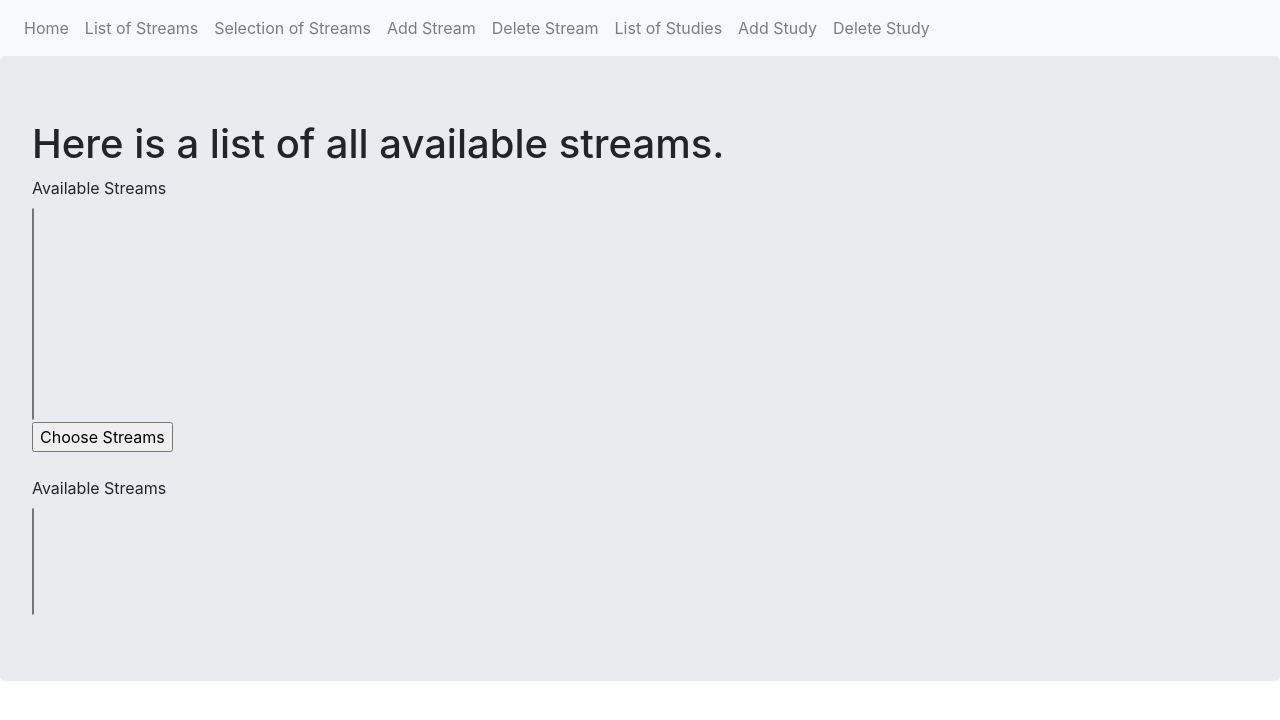
After one commit to tristanbrown/fintrist, a Flask app: page /streams/select in a window 1280 px wide. The commit adds this page. Shown: the top 720 px of the page. Run offline with Flask 2, Linux system fonts and the light colour scheme; data that the repository does not hold is empty; parts of the project's set-up code (start-up, migrations or seed data) failed here and were passed over; some libraries are stand-ins or nearby versions.

Commit message:
Create multiple-selection page for streams

```diff
--- a/src/fintrist_app/streams/forms.py
+++ b/src/fintrist_app/streams/forms.py
@@ -1,5 +1,7 @@
 from flask_wtf import FlaskForm
-from wtforms import StringField, IntegerField, SubmitField
+from wtforms import StringField, IntegerField, SubmitField, SelectMultipleField
+
+from fintrist import Stream
 
 class AddForm(FlaskForm):
 
@@ -11,3 +13,8 @@ class DelForm(FlaskForm):
 
     name = StringField('Name of Stream to Remove:')
     submit = SubmitField('Remove Stream')
+
+class SelForm(FlaskForm):
+    choices = []
+    selections = SelectMultipleField('Available Streams', choices=choices)
+    submit = SubmitField('Choose Streams')
--- /dev/null
+++ b/src/fintrist_app/streams/templates/streams/select_streams.html
@@ -0,0 +1,19 @@
+{% extends "base.html" %}
+{% block content %}
+<div class="jumbotron">
+  <h1>Here is a list of all available streams.</h1>
+  <form method="POST">
+    {# This hidden_tag is a CSRF security feature. #}
+    {{ form.hidden_tag() }}
+    {{ form.selections.label }}<br>
+    {{ form.selections(size=10) }}<br>
+    {{ form.submit() }}<br><br>
+  </form>
+  <form method="GET">
+    {# This hidden_tag is a CSRF security feature. #}
+    {{ form.hidden_tag() }}
+    {{ form2.selections.label }}<br>
+    {{ form2.selections(size=5) }}<br>
+  </form>
+</div>
+{% endblock %}
--- a/src/fintrist_app/streams/views.py
+++ b/src/fintrist_app/streams/views.py
@@ -1,6 +1,6 @@
 from flask import Blueprint, render_template, redirect, url_for
 from fintrist import Stream
-from fintrist_app.streams.forms import AddForm, DelForm
+from fintrist_app.streams.forms import AddForm, DelForm, SelForm
 
 streams_blueprint = Blueprint('streams',
                               __name__,
@@ -18,13 +18,28 @@ def add():
         new_stream.save()
 
         return redirect(url_for('streams.list'))
-    return render_template('add_stream.html',form=form)
+    return render_template('add_stream.html', form=form)
 
 @streams_blueprint.route('/list')
 def list():
     # Grab a list of studies from database.
     streams = Stream.objects()
     return render_template('list_streams.html', streams=streams)
+
+@streams_blueprint.route('/select', methods=['GET','POST'])
+def select():
+    # Grab a selectable list of studies from database.
+    form = SelForm()
+    form2 = SelForm()
+    db_objects = [(str(stream.id), stream.name) for stream in Stream.objects()]
+    form.selections.choices = db_objects
+    if form.validate_on_submit():
+        form2 = SelForm()
+        selections = form.selections.data
+        new_objects = [(str(stream.id), stream.name) for stream in Stream.objects(id__in=selections)]
+        form2.selections.choices = new_objects
+        form.selections.data = form2.selections.data = []
+    return render_template('select_streams.html', form=form, form2=form2)
 
 @streams_blueprint.route('/delete', methods=['GET', 'POST'])
 def delete():
--- a/src/fintrist_app/templates/base.html
+++ b/src/fintrist_app/templates/base.html
@@ -16,6 +16,7 @@
     <div class="navbar-nav">
       <a class="nav-item nav-link" href="{{ url_for('index') }}">Home</a>
       <a class="nav-item nav-link" href="{{ url_for('streams.list') }}">List of Streams</a>
+      <a class="nav-item nav-link" href="{{ url_for('streams.select') }}">Selection of Streams</a>
       <a class="nav-item nav-link" href="{{ url_for('streams.add') }}">Add Stream</a>
       <a class="nav-item nav-link" href="{{ url_for('streams.delete') }}">Delete Stream</a>
       <a class="nav-item nav-link" href="{{ url_for('studies.list') }}">List of Studies</a>
```
